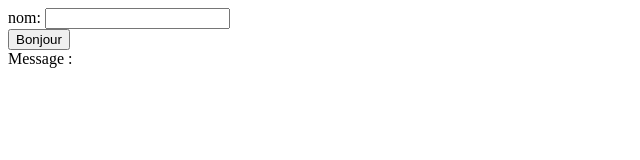
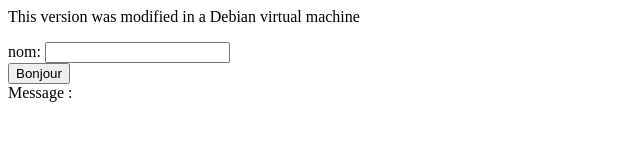
Before and after one commit to nnyimc/applicationNodeJs, a website: page html/index.html in a window 1280 px wide. Shown: the whole page, without its empty margins (0-640 px from the left). Drawn offline with Linux system fonts and the light colour scheme.

Commit message:
testing from a Debian virtual machine

```diff
--- a/html/index.html
+++ b/html/index.html
@@ -7,6 +7,7 @@
 </head>
 
 <body id="main">
+	<p>This version was modified in a Debian virtual machine</p>
 	nom: <input id="name" type="text" /> <br />
 	<input type="button" onclick="bonjour()" value="Bonjour"></input> <br/>
 	Message : <label id="msg"></label>
```
